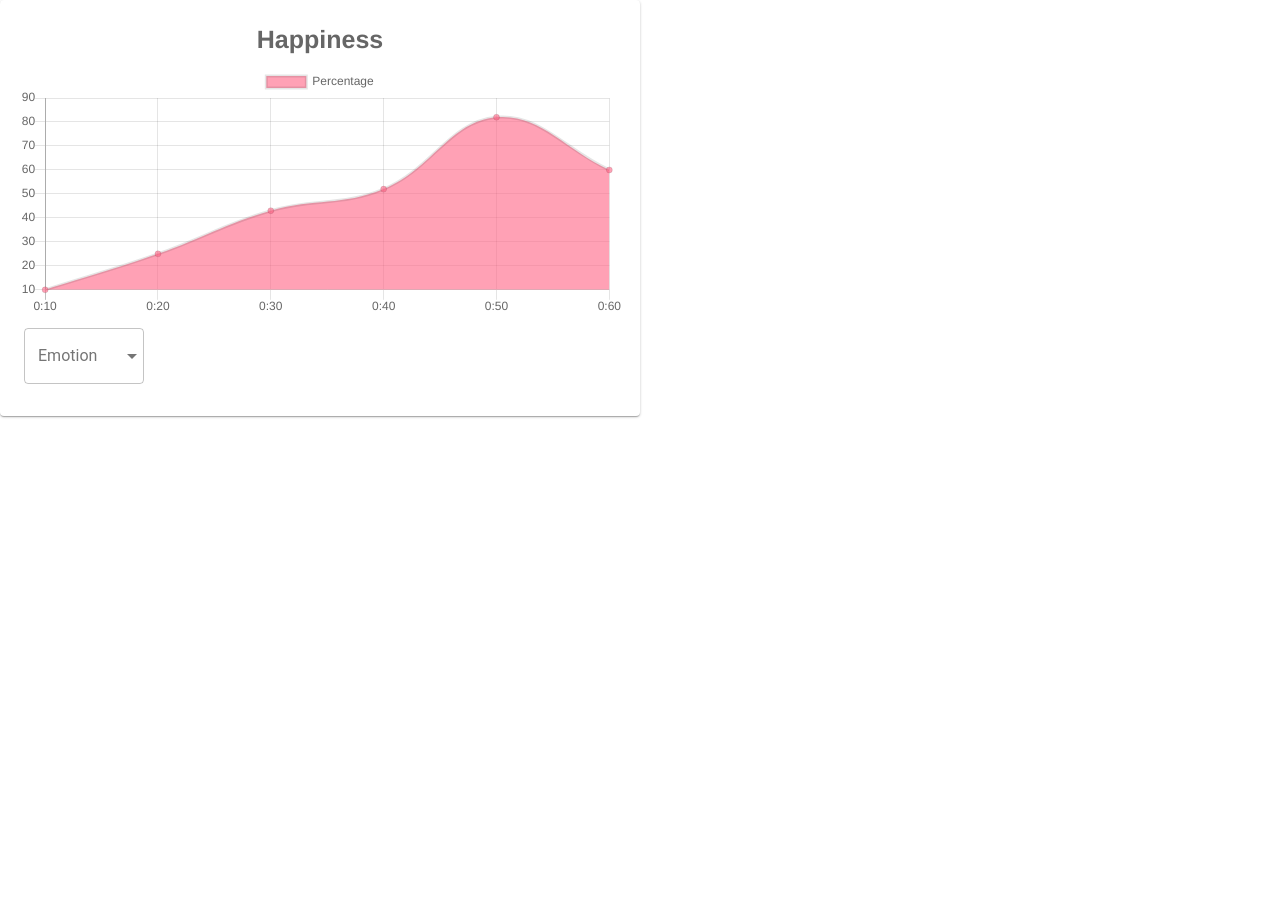
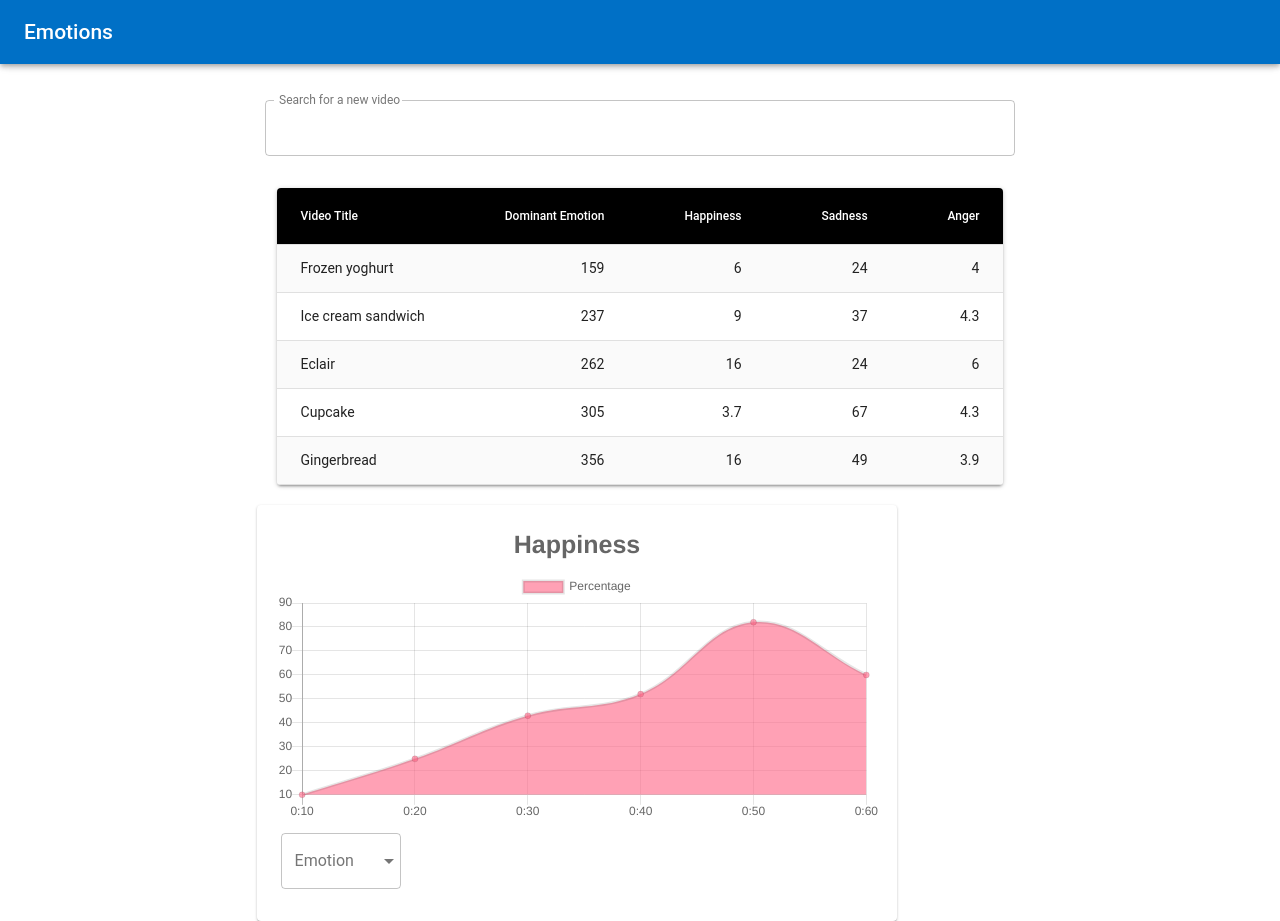
Before and after one commit to laksh22/S.A.D.F.A.C.E., a React (Create React App) app in the folder dashboard/: page / in a window 1280 px wide. Before the commit the page ends 800 px from the top, so only its background shows below. Built offline with nearby package versions, Linux system fonts and the light colour scheme.

Commit message:
Add searching functionality, change video, and navbar

```diff
--- a/dashboard/src/App.js
+++ b/dashboard/src/App.js
@@ -1,42 +1,68 @@
 import React, { Component } from "react";
 import Youtube from "./components/YouTube";
 import EmotionCard from "./components/EmotionCard";
+import SearchBar from "./components/SearchBar";
+import SampleTable from "./components/SampleTable";
+import AppNavbar from "./components/AppNavbar";
+import Grid from "@material-ui/core/Grid";
 
 class App extends Component {
   constructor(props) {
     super(props);
     this.changeEmotion = this.changeEmotion.bind(this);
+    this.changeVideo = this.changeVideo.bind(this);
     this.state = {
       emotion: "Happiness",
-      color: "rgba(255, 99, 132, 0.6)"
+      color: "rgba(255, 99, 132, 0.6)",
+      videoLink: "https://www.youtube.com/watch?v=2JAElThbKrI"
     };
   }
 
   changeEmotion(newEmotion) {
     var newColor = " ";
-    if (newEmotion == "Happiness") {
+    if (newEmotion === "Happiness") {
       newColor = "rgba(255, 99, 132, 0.6)";
-    } else if (newEmotion == "Anger") {
+    } else if (newEmotion === "Anger") {
       newColor = "rgba(54, 162, 235, 0.6)";
-    } else if (newEmotion == "Surprise") {
+    } else if (newEmotion === "Surprise") {
       newColor = "rgba(255, 206, 86, 0.6)";
     }
     this.setState({
       emotion: newEmotion,
       color: newColor
     });
-    console.log("FUNCITON CALLED " + this.state.color);
+  }
+
+  changeVideo(video) {
+    this.setState({
+      videoLink: video
+    });
+    console.log("CHANGING VIDEO");
   }
 
   render() {
     return (
       <div>
-        <Youtube />
-        <EmotionCard
-          emotionHandler={this.changeEmotion}
-          emotion={this.state.emotion}
-          color={this.state.color}
-        />
+        <Grid
+          container
+          spacing={0}
+          direction="column"
+          alignItems="center"
+          justify="center"
+          style={{ minHeight: "100vh" }}
+        >
+          <Grid>
+            <AppNavbar />
+            <SearchBar videoChanger={this.changeVideo} />
+            <SampleTable />
+            <Youtube videoLink={this.state.videoLink} />
+            <EmotionCard
+              emotionHandler={this.changeEmotion}
+              emotion={this.state.emotion}
+              color={this.state.color}
+            />
+          </Grid>
+        </Grid>
       </div>
     );
   }
--- /dev/null
+++ b/dashboard/src/components/AppNavbar.js
@@ -0,0 +1,22 @@
+import AppBar from "@material-ui/core/AppBar";
+import Toolbar from "@material-ui/core/Toolbar";
+import Typography from "@material-ui/core/Typography";
+import React, { Component } from "react";
+
+class AppNavbar extends Component {
+  render() {
+    return (
+      <div>
+        <AppBar style={{ background: "#0070c6" }}>
+          <Toolbar>
+            <Typography variant="title" color="inherit">
+              Emotions
+            </Typography>
+          </Toolbar>
+        </AppBar>
+      </div>
+    );
+  }
+}
+
+export default AppNavbar;
--- /dev/null
+++ b/dashboard/src/components/SampleTable.js
@@ -0,0 +1,88 @@
+import React from "react";
+import PropTypes from "prop-types";
+import { withStyles } from "@material-ui/core/styles";
+import Table from "@material-ui/core/Table";
+import TableBody from "@material-ui/core/TableBody";
+import TableCell from "@material-ui/core/TableCell";
+import TableHead from "@material-ui/core/TableHead";
+import TableRow from "@material-ui/core/TableRow";
+import Paper from "@material-ui/core/Paper";
+
+const CustomTableCell = withStyles(theme => ({
+  head: {
+    backgroundColor: theme.palette.common.black,
+    color: theme.palette.common.white
+  },
+  body: {
+    fontSize: 14
+  }
+}))(TableCell);
+
+const styles = theme => ({
+  root: {
+    marginTop: theme.spacing.unit * 3,
+    overflowX: "auto",
+    margin: 20
+  },
+  table: {
+    minWidth: 100
+  },
+  row: {
+    "&:nth-of-type(odd)": {
+      backgroundColor: theme.palette.background.default
+    }
+  }
+});
+
+let id = 0;
+function createData(name, calories, fat, carbs, protein) {
+  id += 1;
+  return { id, name, calories, fat, carbs, protein };
+}
+
+const rows = [
+  createData("Frozen yoghurt", 159, 6.0, 24, 4.0),
+  createData("Ice cream sandwich", 237, 9.0, 37, 4.3),
+  createData("Eclair", 262, 16.0, 24, 6.0),
+  createData("Cupcake", 305, 3.7, 67, 4.3),
+  createData("Gingerbread", 356, 16.0, 49, 3.9)
+];
+
+function SampleTable(props) {
+  const { classes } = props;
+
+  return (
+    <Paper className={classes.root}>
+      <Table className={classes.table}>
+        <TableHead>
+          <TableRow>
+            <CustomTableCell>Video Title</CustomTableCell>
+            <CustomTableCell align="right">Dominant Emotion</CustomTableCell>
+            <CustomTableCell align="right">Happiness</CustomTableCell>
+            <CustomTableCell align="right">Sadness</CustomTableCell>
+            <CustomTableCell align="right">Anger</CustomTableCell>
+          </TableRow>
+        </TableHead>
+        <TableBody>
+          {rows.map(row => (
+            <TableRow className={classes.row} key={row.id}>
+              <CustomTableCell component="th" scope="row">
+                {row.name}
+              </CustomTableCell>
+              <CustomTableCell align="right">{row.calories}</CustomTableCell>
+              <CustomTableCell align="right">{row.fat}</CustomTableCell>
+              <CustomTableCell align="right">{row.carbs}</CustomTableCell>
+              <CustomTableCell align="right">{row.protein}</CustomTableCell>
+            </TableRow>
+          ))}
+        </TableBody>
+      </Table>
+    </Paper>
+  );
+}
+
+SampleTable.propTypes = {
+  classes: PropTypes.object.isRequired
+};
+
+export default withStyles(styles)(SampleTable);
--- /dev/null
+++ b/dashboard/src/components/SearchBar.js
@@ -0,0 +1,61 @@
+import React from "react";
+import PropTypes from "prop-types";
+import { withStyles } from "@material-ui/core/styles";
+import TextField from "@material-ui/core/TextField";
+
+const styles = theme => ({
+  container: {
+    display: "flex",
+    flexWrap: "wrap"
+  },
+  textField: {
+    marginLeft: theme.spacing.unit,
+    marginRight: theme.spacing.unit,
+    marginTop: 100
+  },
+  dense: {
+    marginTop: 16
+  },
+  menu: {
+    width: 200
+  }
+});
+
+class SearchBar extends React.Component {
+  state = {
+    multiline: "Controlled",
+    name: " "
+  };
+
+  changeVideo(e) {
+    this.props.videoChanger(e.target.value);
+    console.log(e.target.value);
+    this.setState({ name: e.target.value });
+  }
+
+  render() {
+    const { classes } = this.props;
+
+    return (
+      <form className={classes.container} noValidate autoComplete="off">
+        <TextField
+          value={this.state.name}
+          onChange={e => this.changeVideo(e)}
+          fullWidth
+          id="outlined-search"
+          label="Search for a new video"
+          type="search"
+          className={classes.textField}
+          margin="normal"
+          variant="outlined"
+        />
+      </form>
+    );
+  }
+}
+
+SearchBar.propTypes = {
+  classes: PropTypes.object.isRequired
+};
+
+export default withStyles(styles)(SearchBar);
--- a/dashboard/src/components/youtube.js
+++ b/dashboard/src/components/youtube.js
@@ -13,7 +13,11 @@ class Youtube extends React.Component {
     };
 
     return (
-      <YouTube videoId="2g811Eo7K8U" opts={opts} onReady={this._onReady} />
+      <YouTube
+        videoId={this.props.videoLink.split("?v=")[1].split("&")[0]}
+        opts={opts}
+        onReady={this._onReady}
+      />
     );
   }
 
```
